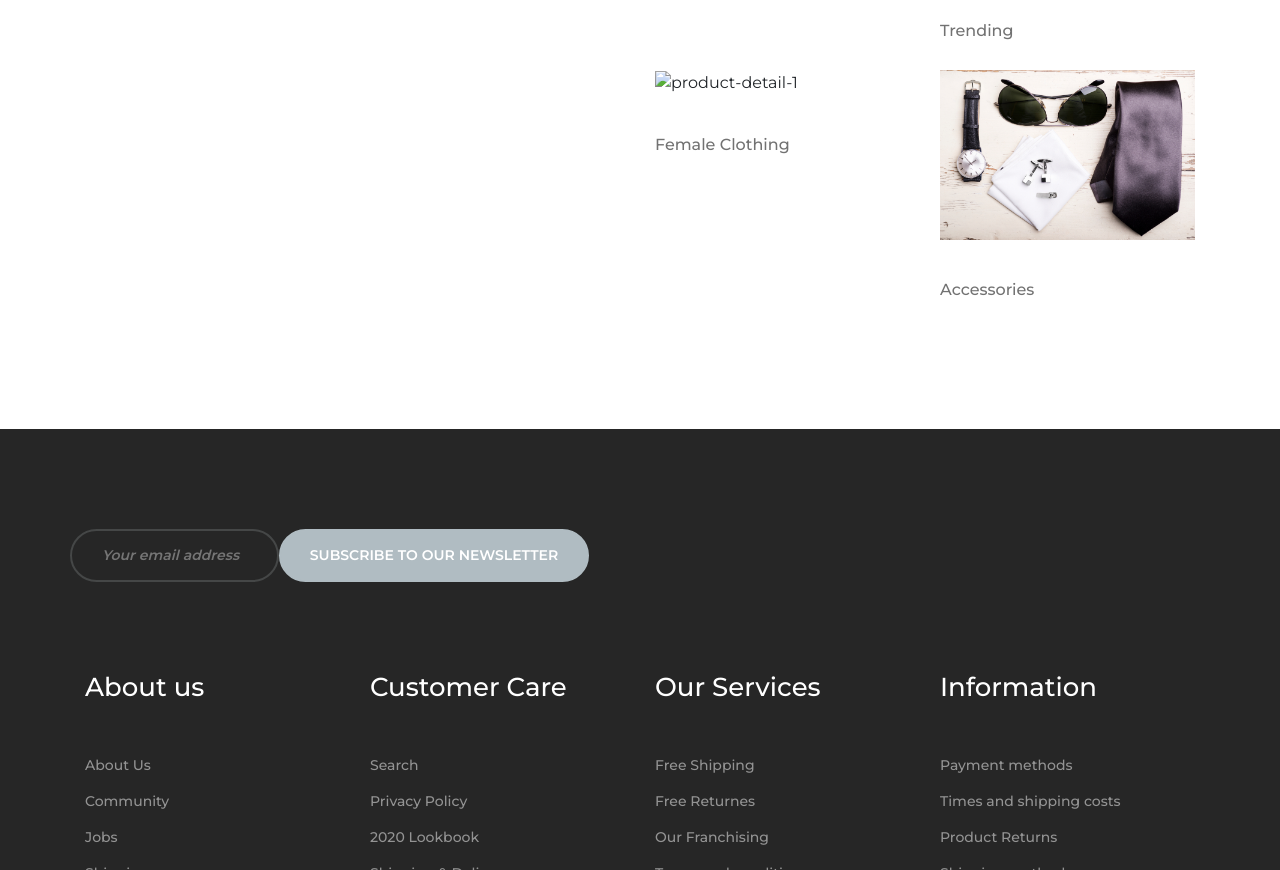
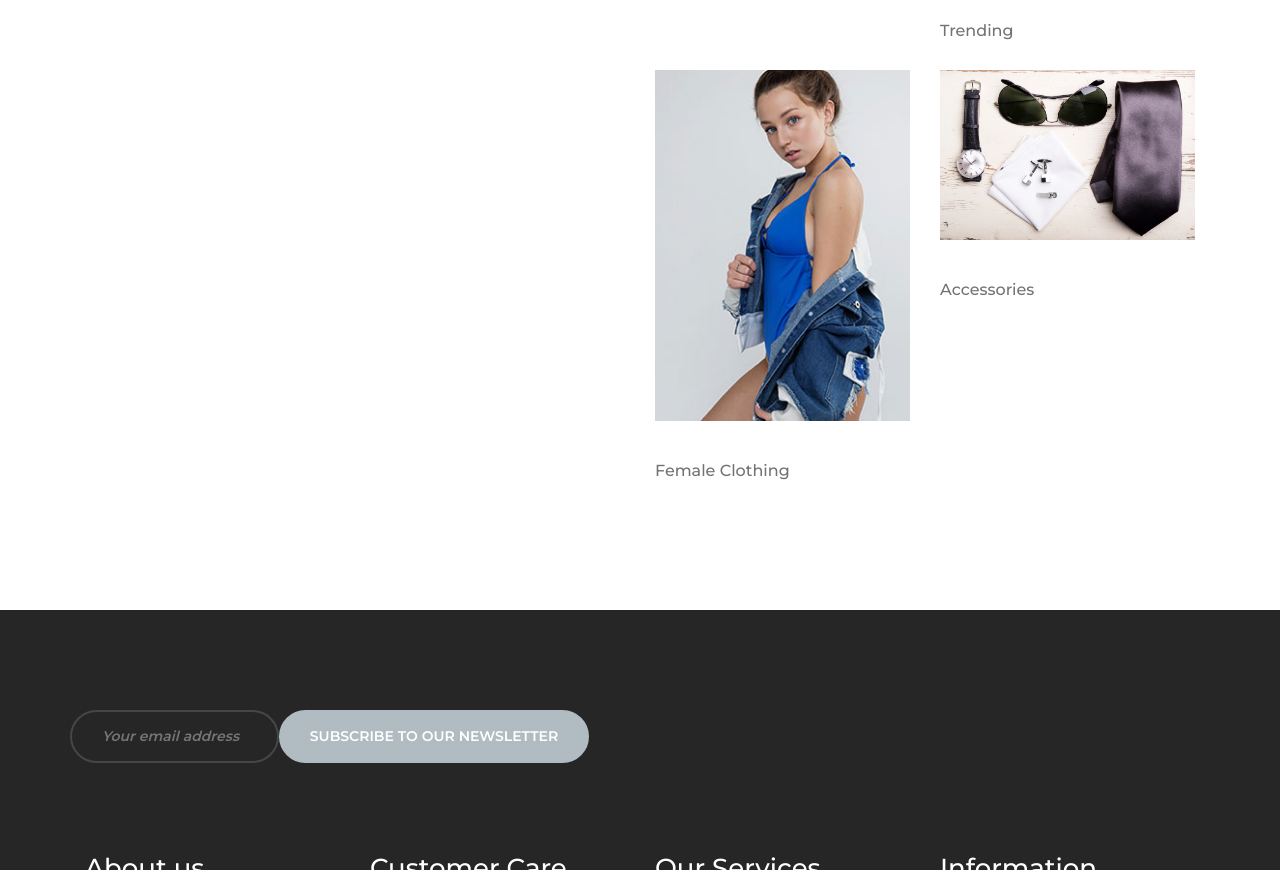
Before and after one commit to IzzyCH/peachclothing.github.io, a website: page categories.html in a window 1280 px wide. Shown: the part 931-1801 px from the top of the page. Drawn offline with nearby package versions, Linux system fonts and the light colour scheme; some packages are replaced by stand-ins of ours; a script that the page names is missing.

Commit message:
Update categories.html

```diff
--- a/categories.html
+++ b/categories.html
@@ -331,7 +331,7 @@
                         <div class="col-lg-6 col-md-6">
                             <div class="single-product-item">
                                 <figure>
-                                    <img src="img/products/img1.jpg" alt="product-detail-1">
+                                    <img src="img/products/img-1.jpg" alt="product-detail-1">
                                 </figure>
                                 <div class="product-text">
                                     <a href="product-page.html">
```
